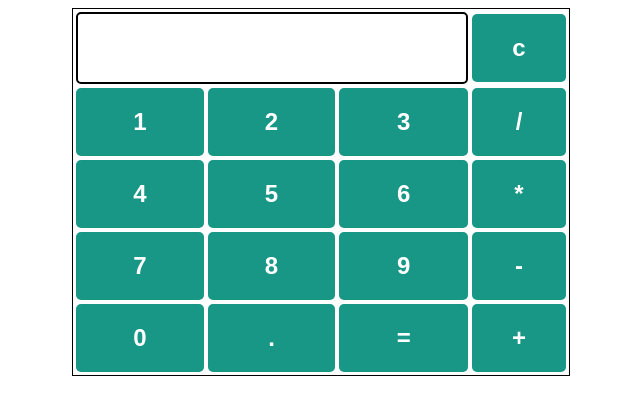
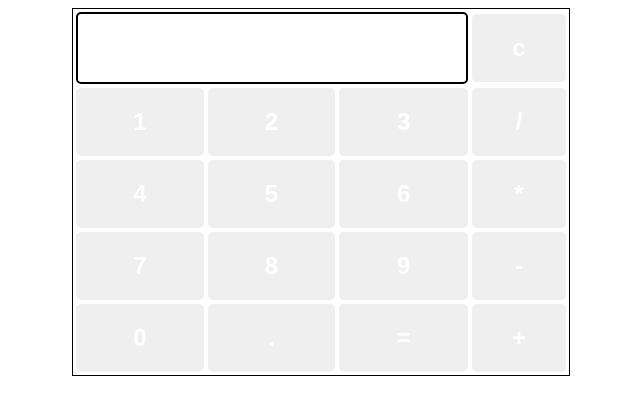
Before and after one commit to thejatinbaghel/Calculator, a plain HTML site: page index.html in a window 1280 px wide. Shown: the whole page, without its empty margins (319-959 px from the left). Drawn offline with nearby package versions, Linux system fonts and the light colour scheme.

Commit message:
Update index.html

```diff
--- a/index.html
+++ b/index.html
@@ -25,7 +25,7 @@
         input[type="button"] {
             width: 100%;
             padding: 20px 40px;
-            background-color: rgb(24, 151, 134);
+            background-color: light blue;
             color: white;
             font-size: 24px;
             font-weight: bold;
```
